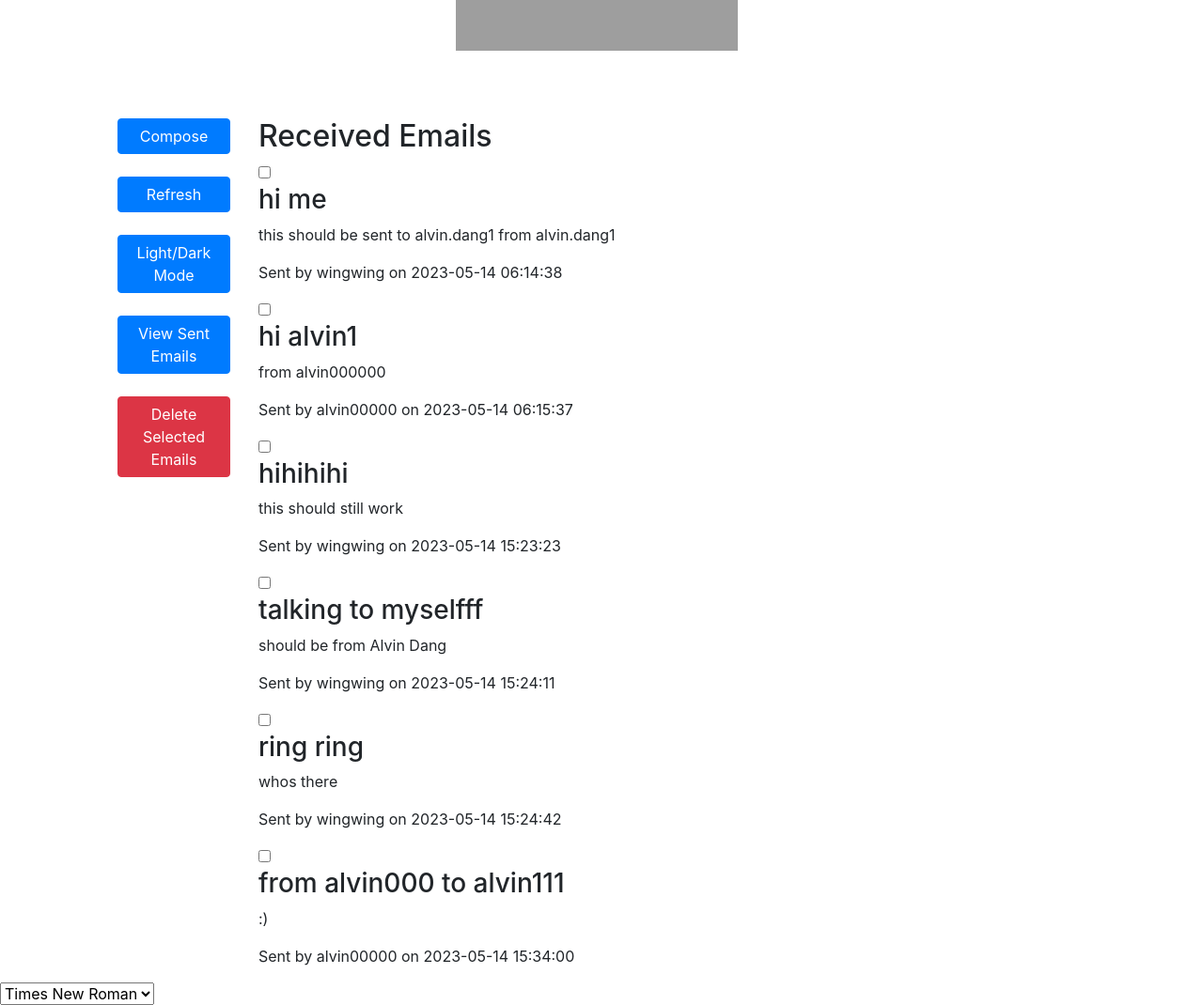
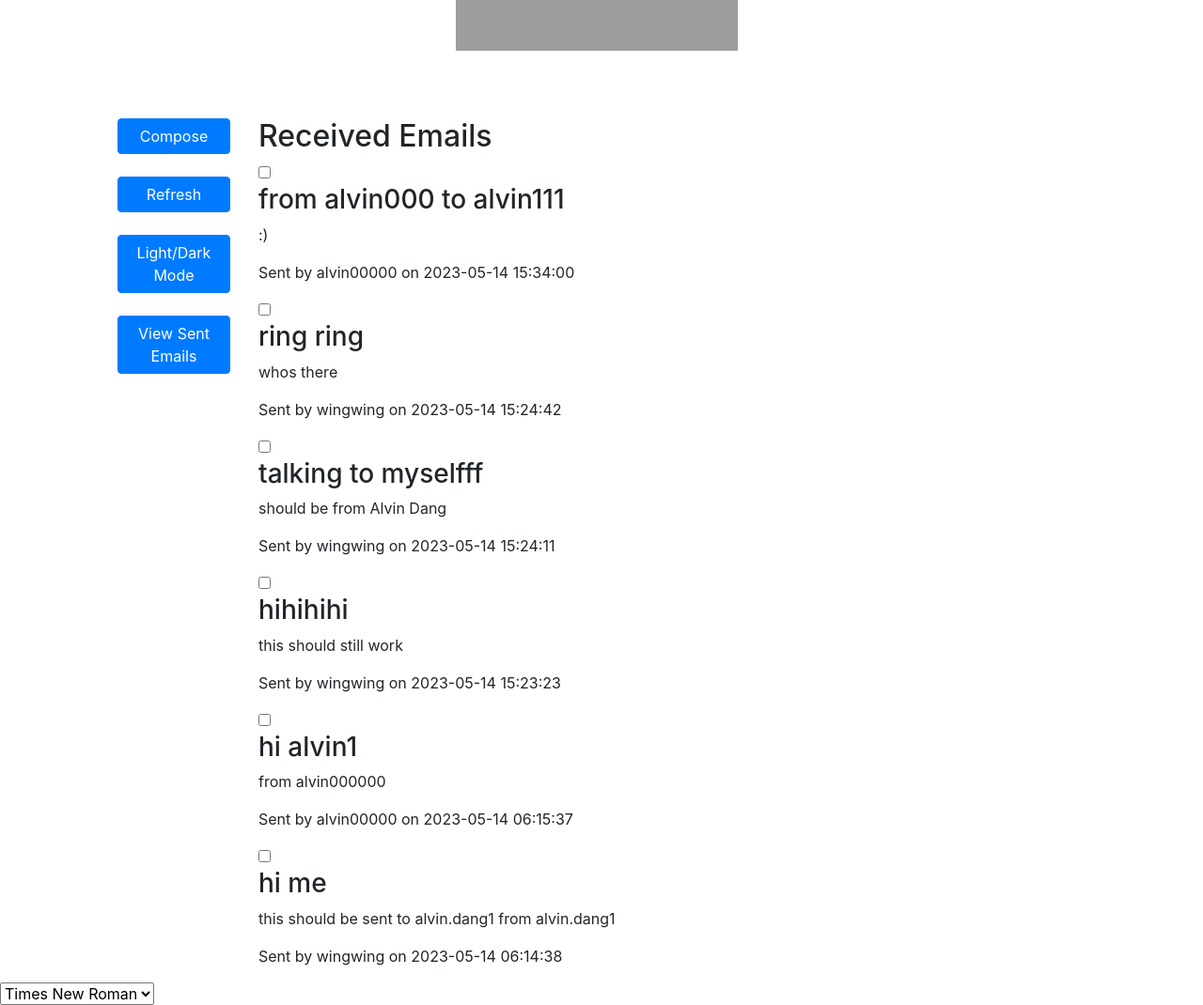
Before and after one commit to prem9/CMPE-131-G12-Project, a Flask app: page / in a window 1280 px wide. Shown: the part 336-1406 px from the top of the page at 94% size. Run offline with Flask 3, Linux system fonts and the light colour scheme; a user stored in the database is signed in; some libraries are stand-ins or nearby versions; grey boxes are pictures that could not be loaded.

Commit message:
Bug fix & inbox edits
- Fix sent_emails.html. Wasn't displaying sent emails.
- Modified home.html and sent_emails.html. Reverse loops to fix sorting of inbox
- Reorganize auth.py

```diff
--- a/codebase/website/templates/compose.html
+++ b/codebase/website/templates/compose.html
@@ -36,6 +36,10 @@
     <form action = "/" method="POST">
       <button type="submit" class="btn btn-primary">Send</button>
     </form>
+
+    <!-- Add tracked route to check if user came from home.html
+    or sent_emails.html. Add if statement for this button.
+    If statement correctly routes user back to respective page-->
     <br />
     <a href="/" class="btn btn-secondary">Cancel</a>
   </form>
--- a/codebase/website/templates/home.html
+++ b/codebase/website/templates/home.html
@@ -17,7 +17,7 @@
                         <br />
                         <br />
                             <form action = "/compose" method="POST">
-                            <button type="submit" class="btn btn-primary btn-block" href="/compose">Compose</button>
+                                <button type="submit" class="btn btn-primary btn-block">Compose</button>
                             </form>
                             <br />
                             <form action = "/refresh" method="POST">
@@ -29,12 +29,7 @@
                             </form>
                             <br />
                             <form action="/sent_emails" method="POST">
-                            <button type="submit" class="btn btn-primary btn-block" href="/sent_emails">View Sent Emails</button>
-                        </form>
-                        <br />
-                        <form id="delete-selected-form" method="POST">
-                            <input type="hidden" id="delete-selected-emails" name="delete_selected_emails" value=""/>
-                            <button type="button" class="btn btn-danger btn-block" onclick="deleteSelectedEmails()">Delete Selected Emails</button>
+                                <button type="submit" class="btn btn-primary btn-block">View Sent Emails</button>
                             </form>
                     </ul>
                 </div>
@@ -45,7 +40,7 @@
                 <br />
                 <div class="received-emails">
                     <h2>Received Emails</h2>
-                    {% for email in received_emails %}
+                    {% for email in received_emails | reverse %}
                         <div class="email">
                             <input type="checkbox" name="selected_emails" value="{{ email.id }}" class="email-checkbox"/>
                             <h3>{{ email.subject }}</h3>
--- a/codebase/website/templates/list.html
+++ b/codebase/website/templates/list.html
@@ -18,7 +18,7 @@
      {{ note.data }}
 
      <!--Deleting Notes Button-->
-        <button type="button" class="close" onClick="deleteNote('{{ note.id }}')">
+        <button type="button" class="close" onClick="deleteNote({{ note.id }})">
          <span aria-hidden="true">&times;</span>
      </button>
      </li>
```
Also changed, not shown: codebase/website/auth.py (+49 -46 lines), codebase/website/templates/sent_emails.html (+4 -4 lines), codebase/instance/appdata.db. Lines whose indentation alone changed are shown as unchanged.
